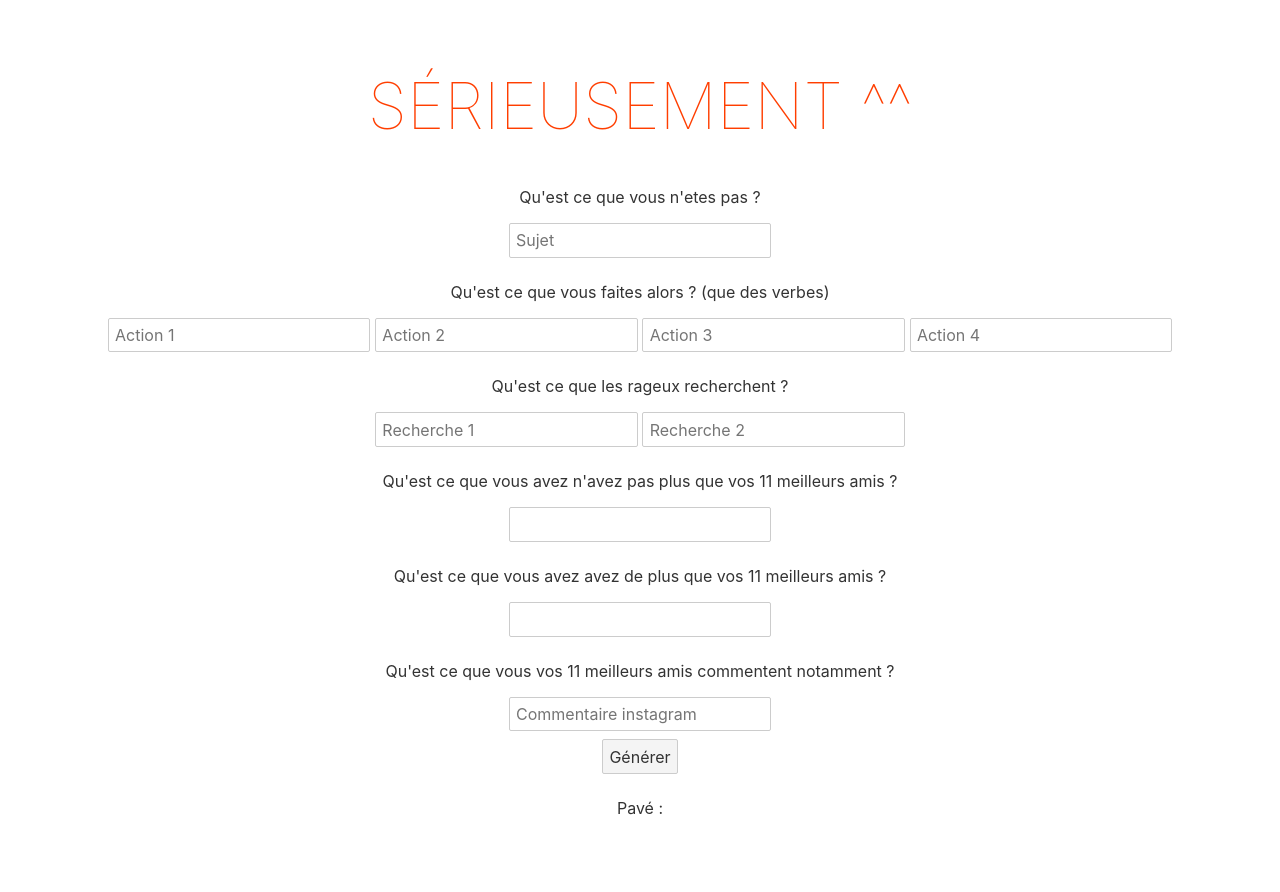
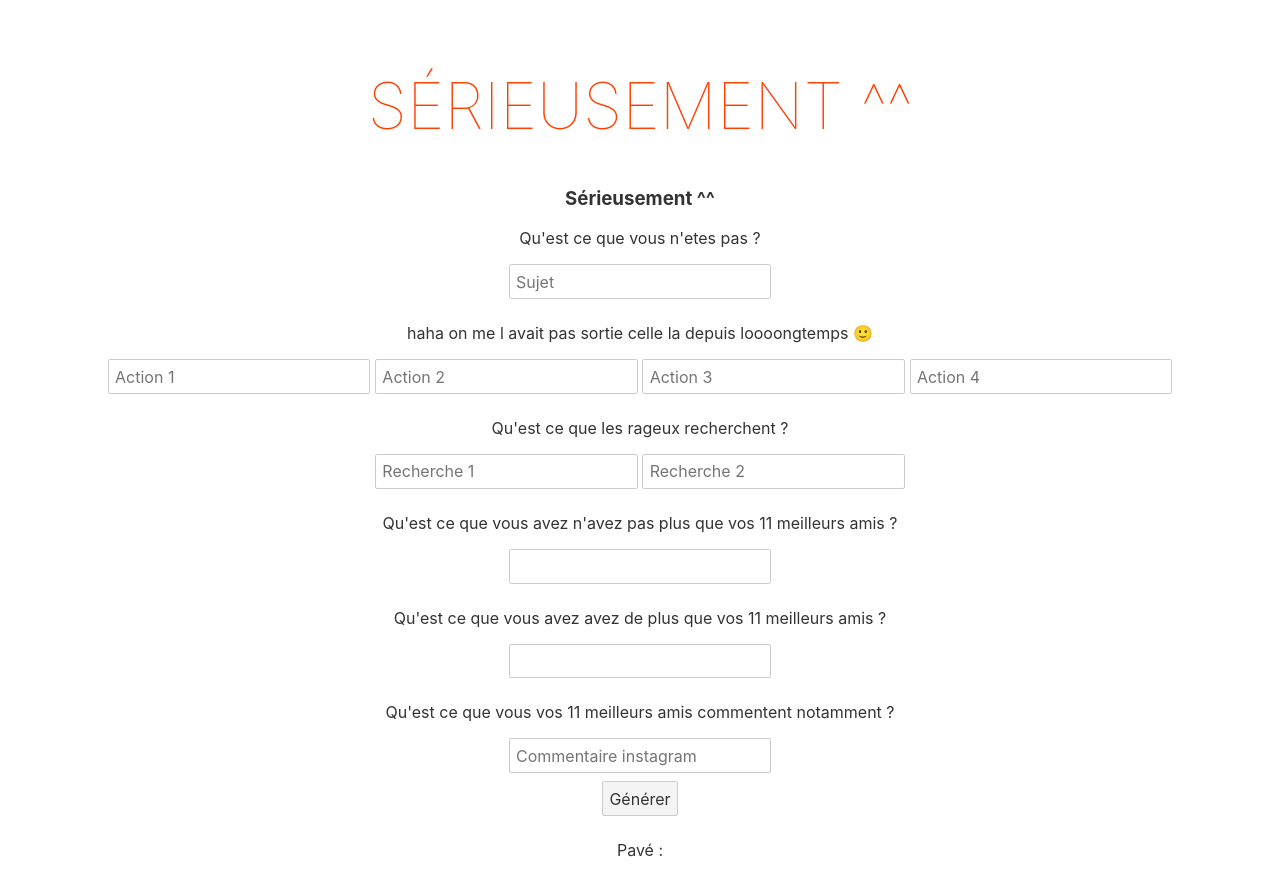
Before and after one commit to LouisHrg/serieusement, a Svelte app: page / in a window 1280 px wide. Before the commit the page ends 850 px from the top, so only its background shows below. Built offline with nearby package versions, Linux system fonts and the light colour scheme.

Commit message:
fix: minor fixes

```diff
--- a/public/index.html
+++ b/public/index.html
@@ -4,7 +4,7 @@
 	<meta charset='utf-8'>
 	<meta name='viewport' content='width=device-width,initial-scale=1'>
 
-	<title>Svelte app</title>
+	<title>Sérieusement ^^</title>
 
 	<link rel='icon' type='image/png' href='/favicon.png'>
 	<link rel='stylesheet' href='/global.css'>
--- a/src/App.svelte
+++ b/src/App.svelte
@@ -19,8 +19,9 @@
 </script>
 <main>
 	<h1>Sérieusement ^^</h1>
+	<h3>Sérieusement ^^</h3>
 	<p>Qu'est ce que vous n'etes pas ? </p><input type="text" bind:value={subject} placeholder="Sujet"/>
-	<p>Qu'est ce que vous faites alors ? (que des verbes)</p>
+	<p>haha on me l avait pas sortie celle la depuis loooongtemps 🙂</p>
 	<input type="text" bind:value={action1} placeholder="Action 1"/>
 	<input type="text" bind:value={action2} placeholder="Action 2"/>
 	<input type="text" bind:value={action3} placeholder="Action 3"/>
```
